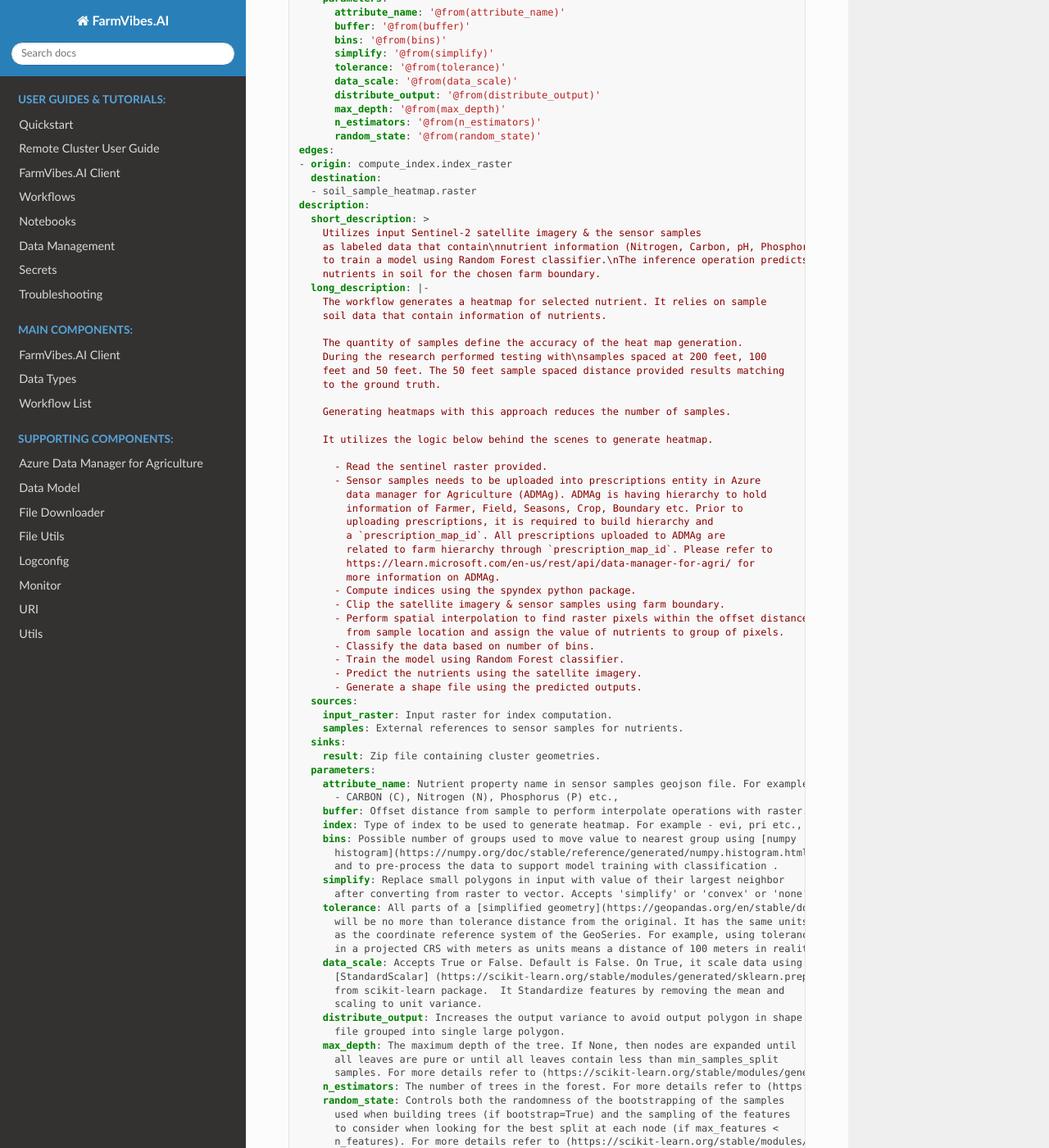
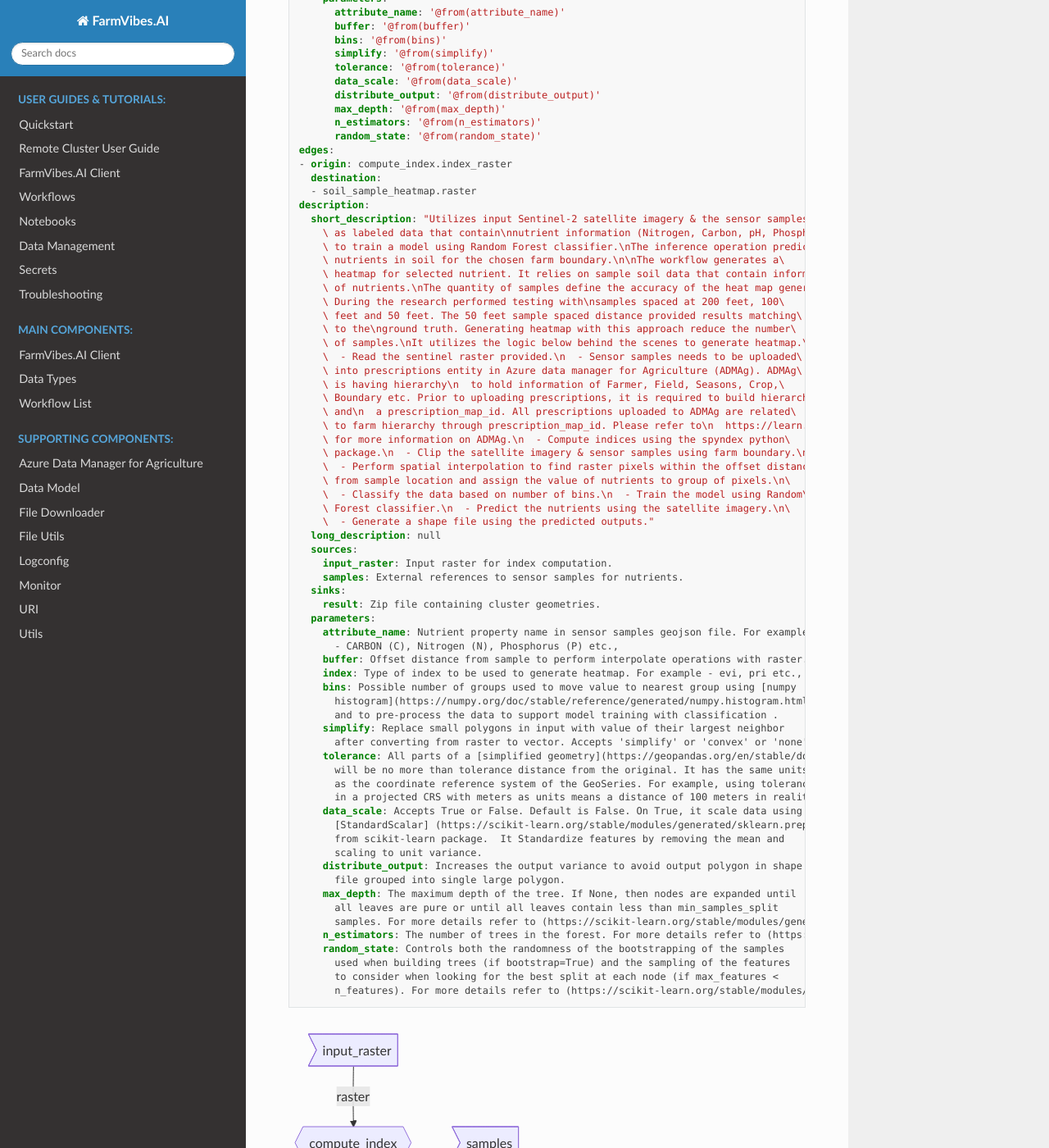
Before and after one commit to microsoft/farmvibes-ai, a Sphinx documentation site: the page built from docs/source/docfiles/markdown/workflow_yaml/data_processing/heatmap/classification.md, in a window 1280 px wide and 1400 px high, scrolled down 653 px. Shown: the whole window at 82% size. Built offline with Sphinx 7.4.7 and the Read the Docs theme 2.0.0, drawn with Linux system fonts in a browser that asks for light colours.

```diff
--- a/docs/source/docfiles/markdown/workflow_yaml/data_processing/heatmap/classification.md
+++ b/docs/source/docfiles/markdown/workflow_yaml/data_processing/heatmap/classification.md
@@ -46,41 +46,30 @@ edges:
   destination:
   - soil_sample_heatmap.raster
 description:
-  short_description: >
-    Utilizes input Sentinel-2 satellite imagery & the sensor samples
-    as labeled data that contain\nnutrient information (Nitrogen, Carbon, pH, Phosphorus)
-    to train a model using Random Forest classifier.\nThe inference operation predicts
-    nutrients in soil for the chosen farm boundary.
-  long_description: |-
-    The workflow generates a heatmap for selected nutrient. It relies on sample
-    soil data that contain information of nutrients.
-
-    The quantity of samples define the accuracy of the heat map generation.
-    During the research performed testing with\nsamples spaced at 200 feet, 100
-    feet and 50 feet. The 50 feet sample spaced distance provided results matching
-    to the ground truth.
-
-    Generating heatmaps with this approach reduces the number of samples.
-
-    It utilizes the logic below behind the scenes to generate heatmap.
-
-      - Read the sentinel raster provided.
-      - Sensor samples needs to be uploaded into prescriptions entity in Azure
-        data manager for Agriculture (ADMAg). ADMAg is having hierarchy to hold
-        information of Farmer, Field, Seasons, Crop, Boundary etc. Prior to
-        uploading prescriptions, it is required to build hierarchy and
-        a `prescription_map_id`. All prescriptions uploaded to ADMAg are
-        related to farm hierarchy through `prescription_map_id`. Please refer to
-        https://learn.microsoft.com/en-us/rest/api/data-manager-for-agri/ for
-        more information on ADMAg.
-      - Compute indices using the spyndex python package.
-      - Clip the satellite imagery & sensor samples using farm boundary.
-      - Perform spatial interpolation to find raster pixels within the offset distance
-        from sample location and assign the value of nutrients to group of pixels.
-      - Classify the data based on number of bins.
-      - Train the model using Random Forest classifier.
-      - Predict the nutrients using the satellite imagery.
-      - Generate a shape file using the predicted outputs.
+  short_description: "Utilizes input Sentinel-2 satellite imagery & the sensor samples\
+    \ as labeled data that contain\nnutrient information (Nitrogen, Carbon, pH, Phosphorus)\
+    \ to train a model using Random Forest classifier.\nThe inference operation predicts\
+    \ nutrients in soil for the chosen farm boundary.\n\nThe workflow generates a\
+    \ heatmap for selected nutrient. It relies on sample soil data that contain information\
+    \ of nutrients.\nThe quantity of samples define the accuracy of the heat map generation.\
+    \ During the research performed testing with\nsamples spaced at 200 feet, 100\
+    \ feet and 50 feet. The 50 feet sample spaced distance provided results matching\
+    \ to the\nground truth. Generating heatmap with this approach reduce the number\
+    \ of samples.\nIt utilizes the logic below behind the scenes to generate heatmap.\n\
+    \  - Read the sentinel raster provided.\n  - Sensor samples needs to be uploaded\
+    \ into prescriptions entity in Azure data manager for Agriculture (ADMAg). ADMAg\
+    \ is having hierarchy\n  to hold information of Farmer, Field, Seasons, Crop,\
+    \ Boundary etc. Prior to uploading prescriptions, it is required to build hierarchy\
+    \ and\n  a prescription_map_id. All prescriptions uploaded to ADMAg are related\
+    \ to farm hierarchy through prescription_map_id. Please refer to\n  https://learn.microsoft.com/en-us/rest/api/data-manager-for-agri/\
+    \ for more information on ADMAg.\n  - Compute indices using the spyndex python\
+    \ package.\n  - Clip the satellite imagery & sensor samples using farm boundary.\n\
+    \  - Perform spatial interpolation to find raster pixels within the offset distance\
+    \ from sample location and assign the value of nutrients to group of pixels.\n\
+    \  - Classify the data based on number of bins.\n  - Train the model using Random\
+    \ Forest classifier.\n  - Predict the nutrients using the satellite imagery.\n\
+    \  - Generate a shape file using the predicted outputs."
+  long_description: null
   sources:
     input_raster: Input raster for index computation.
     samples: External references to sensor samples for nutrients.
```
Also changed, not shown: docs/source/docfiles/markdown/WORKFLOW_LIST.md (+18 -0 lines), src/vibe_core/vibe_core/terraform/aks/README.md (added), 1 other file.
